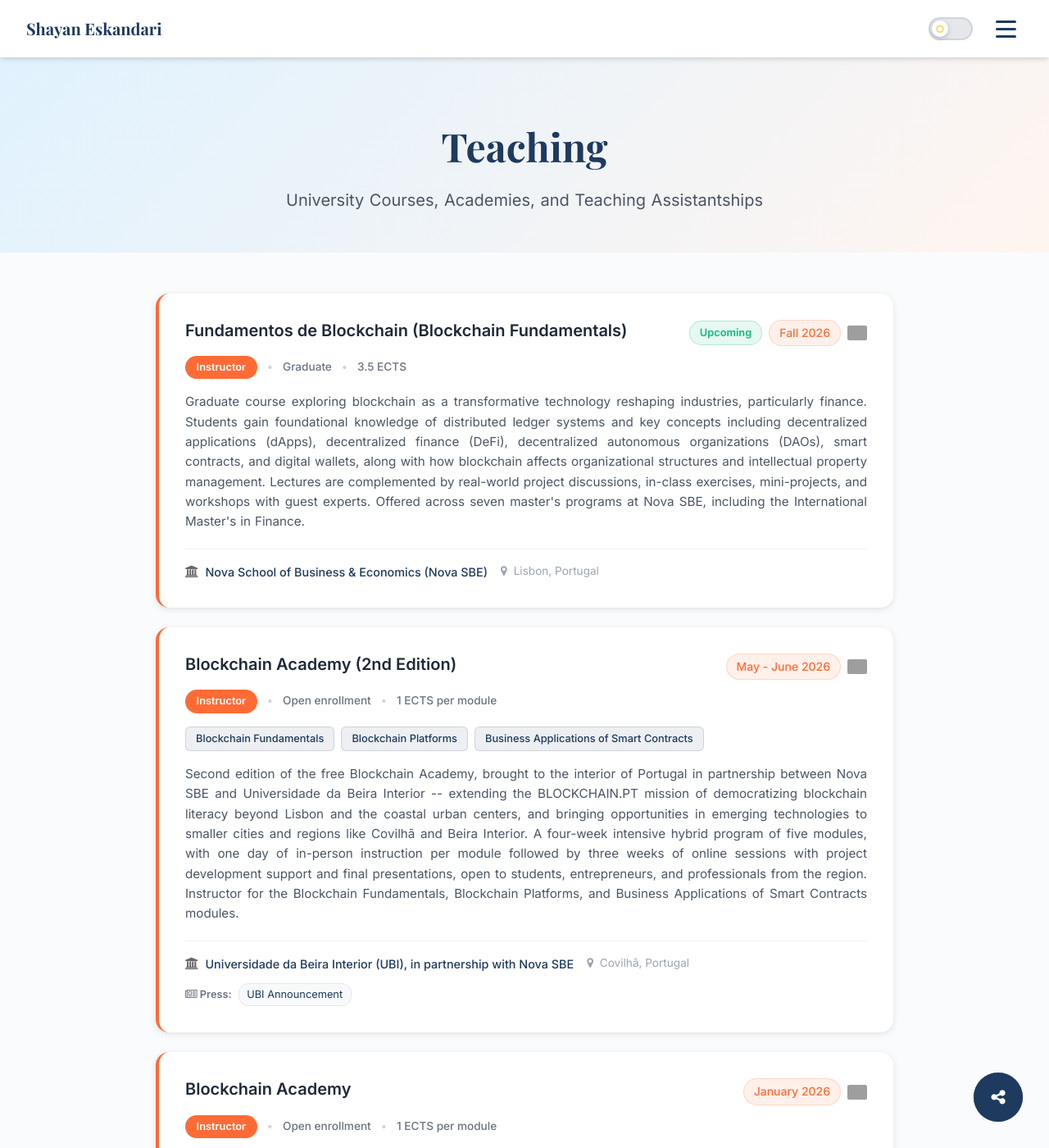
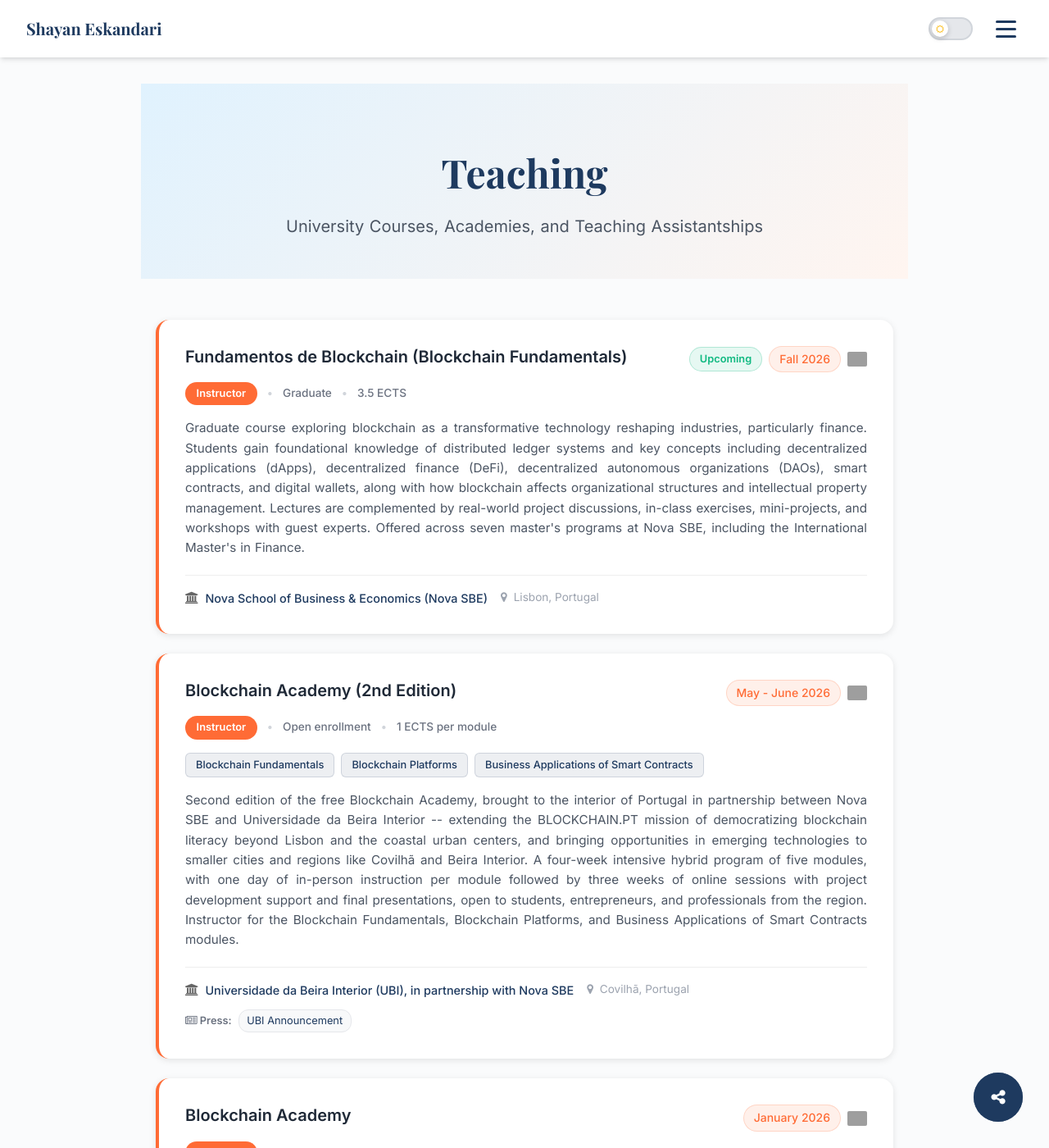
Before and after one commit to shayanb/shayan.es, a Jekyll site: the page built from teaching.html, in a window 1280 px wide and 1400 px high. Shown: the whole window at 82% size. Built offline with Jekyll 4.4.1, drawn with Linux system fonts in a browser that asks for light colours; grey boxes are pictures that could not be loaded.

Commit message:
Ui mobile fixes

```diff
--- a/_sass/components/_navigation.scss
+++ b/_sass/components/_navigation.scss
@@ -62,8 +62,13 @@
     visibility: hidden;
     transition: all 0.3s cubic-bezier(0.4, 0, 0.2, 1);
 
+    // 100dvh tracks the visible viewport on mobile browsers (100vh includes
+    // the area behind Safari's toolbars); contain stops scroll chaining to the page
     max-height: calc(100vh - 90px);
+    max-height: calc(100dvh - 90px);
     overflow-y: auto;
+    overscroll-behavior: contain;
+    -webkit-overflow-scrolling: touch;
     z-index: 1000;
 
     // Custom scrollbar styling
@@ -98,6 +103,7 @@
       right: 1.5rem;
       padding: 1rem 0;
       max-height: calc(100vh - 100px);
+      max-height: calc(100dvh - 100px);
     }
 
     @media (max-width: $small-screen) {
@@ -105,6 +111,7 @@
       right: 1rem;
       padding: 0.75rem 0;
       max-height: calc(100vh - 90px);
+      max-height: calc(100dvh - 90px);
     }
 
     @media (min-width: #{$medium-screen + 1px}) {
@@ -446,3 +453,8 @@
 html, body {
   overflow-x: hidden;
 }
+
+// Lock page scroll while the hamburger menu is open (menu scrolls internally)
+body.menu-open {
+  overflow: hidden;
+}
--- a/js/main.js
+++ b/js/main.js
@@ -7,6 +7,7 @@
     navToggle.addEventListener('click', () => {
       navMenu.classList.toggle('active');
       navToggle.classList.toggle('active');
+      document.body.classList.toggle('menu-open', navMenu.classList.contains('active'));
     });
 
     // Close mobile menu when clicking on a hamburger link
@@ -14,6 +15,7 @@
       link.addEventListener('click', () => {
         navMenu.classList.remove('active');
         navToggle.classList.remove('active');
+        document.body.classList.remove('menu-open');
       });
     });
 
@@ -22,6 +24,7 @@
       if (!navToggle.contains(e.target) && !navMenu.contains(e.target)) {
         navMenu.classList.remove('active');
         navToggle.classList.remove('active');
+        document.body.classList.remove('menu-open');
       }
     });
   }
--- a/teaching.html
+++ b/teaching.html
@@ -102,6 +102,12 @@
 </div>
 
 <style>
+.teaching-page {
+  max-width: 1000px;
+  margin: 0 auto;
+  padding: 2rem;
+}
+
 .teaching-page .page-header {
   text-align: center;
   margin-bottom: 2.5rem;
@@ -404,6 +410,10 @@
 
 /* Mobile Responsiveness */
 @media (max-width: 768px) {
+  .teaching-page {
+    padding: 1rem;
+  }
+
   .teaching-card {
     padding: 1.5rem;
   }
```
